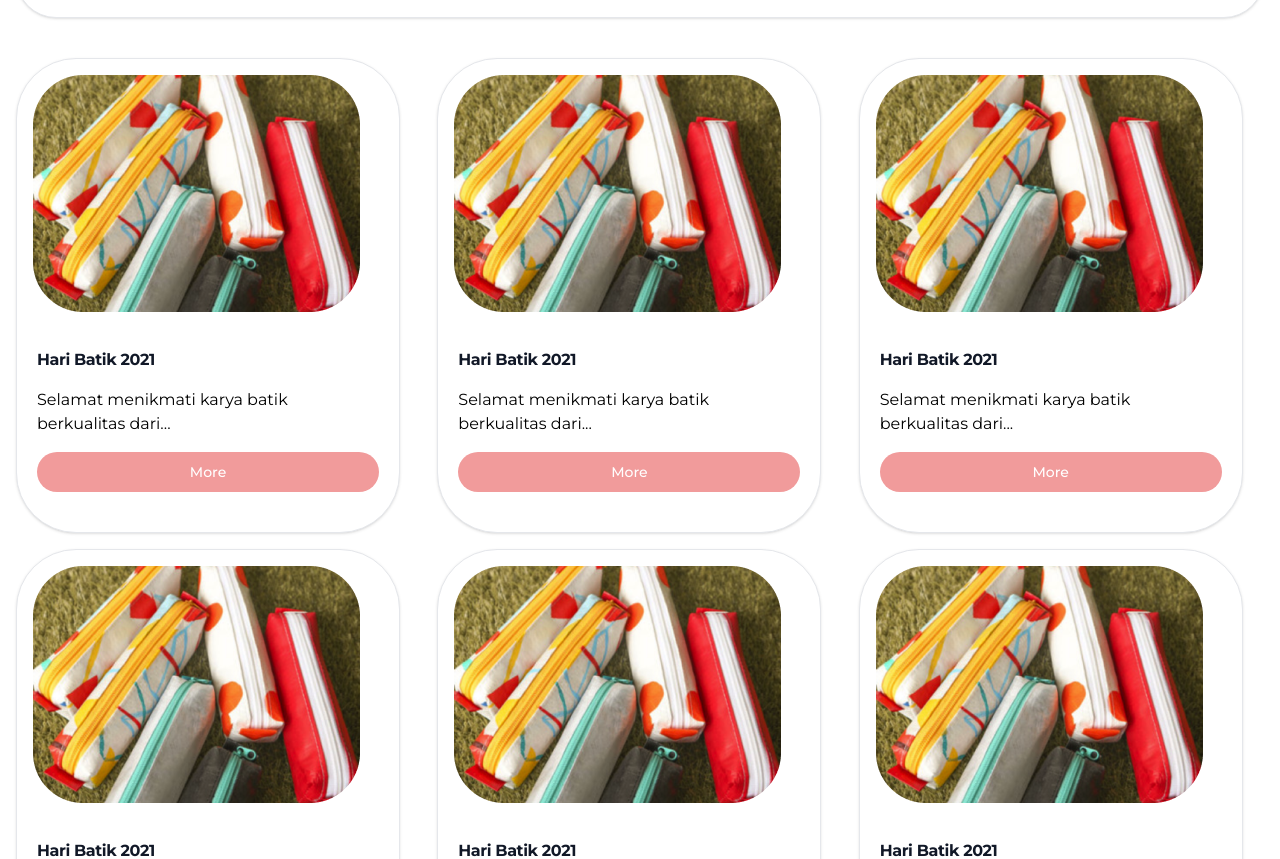
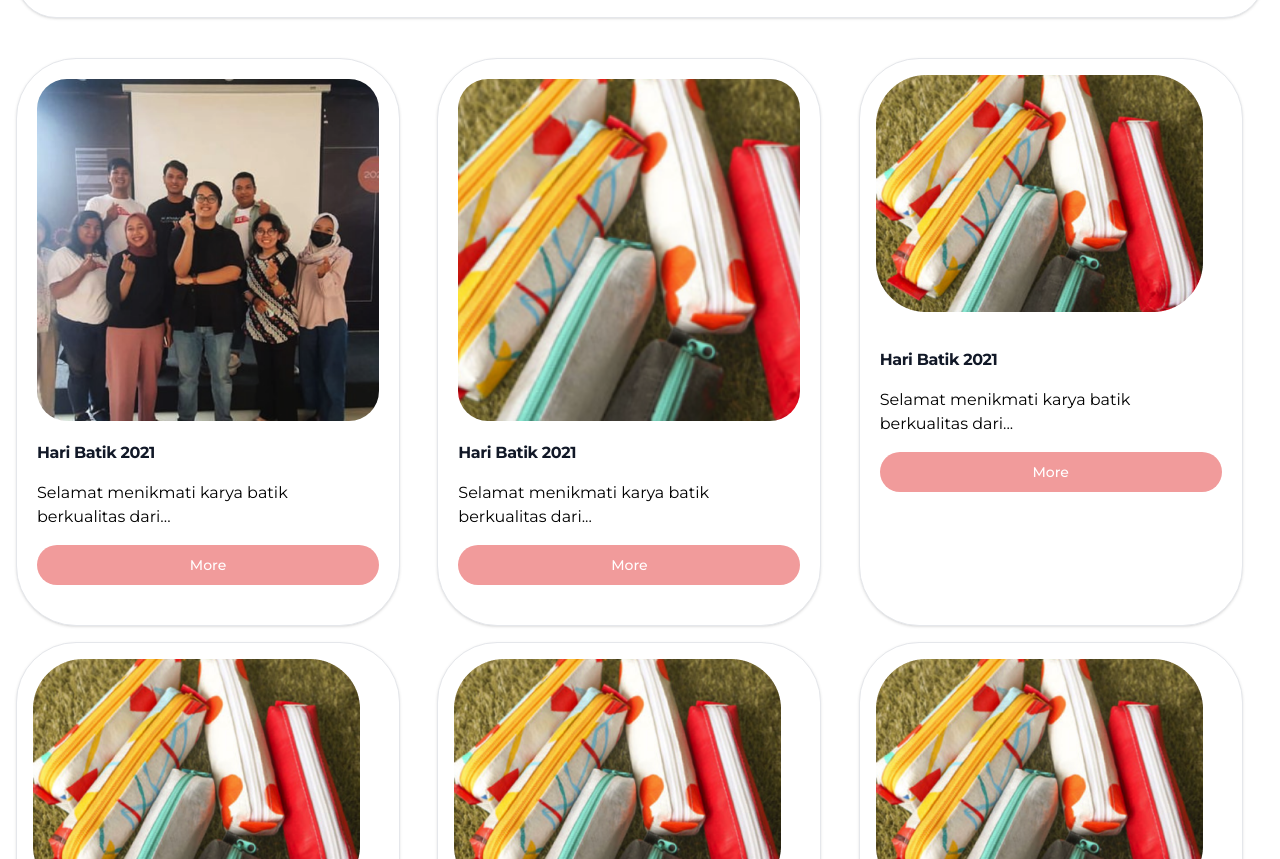
Before and after one commit to FaisholShinryuhachi/slicing-bayu, a website: page berita-publikasi.html in a window 1280 px wide. Shown: the part 1063-1922 px from the top of the page. Drawn offline with nearby package versions, Linux system fonts and the light colour scheme.

Commit message:
Edit Card

```diff
--- a/berita-publikasi.html
+++ b/berita-publikasi.html
@@ -177,7 +177,9 @@
                 <div
                     class="w-full max-w-sm bg-white border border-gray-200 rounded-[60px] shadow dark:bg-gray-800 dark:border-gray-700">
                     <a href="#">
-                        <img class="p-4 rounded-t-lg" src="../dist/img/Rectangle 45.png" alt="product image" />
+                        <!-- <img class="p-4 " src="./dist/img/image 2.png" alt="product image" /> -->
+                        <div class="aspect-square bg-no-repeat bg-cover bg-center m-5 rounded-[30px]"
+                            style="background-image: url('./dist/img/image 2.png');"></div>
                     </a>
                     <div class="px-5 pb-10 mt-5">
                         <h5 class="font-bold text-base tracking-tight text-gray-900 dark:text-white mb-4">Hari Batik
@@ -194,7 +196,9 @@
                 <div
                     class="w-full max-w-sm bg-white border border-gray-200 rounded-[60px] shadow dark:bg-gray-800 dark:border-gray-700">
                     <a href="#">
-                        <img class="p-4 rounded-t-lg" src="../dist/img/Rectangle 45.png" alt="product image" />
+                        <!-- <img class="p-4 " src="./dist/img/image 2.png" alt="product image" /> -->
+                        <div class="aspect-square bg-no-repeat bg-cover bg-center m-5 rounded-[30px]"
+                            style="background-image: url('./dist/img/Rectangle 45.png');"></div>
                     </a>
                     <div class="px-5 pb-10 mt-5">
                         <h5 class="font-bold text-base tracking-tight text-gray-900 dark:text-white mb-4">Hari Batik
@@ -208,6 +212,7 @@
                         </div>
                     </div>
                 </div>
+
                 <div
                     class="w-full max-w-sm bg-white border border-gray-200 rounded-[60px] shadow dark:bg-gray-800 dark:border-gray-700">
                     <a href="#">
```
Also changed, not shown: dist/output.css.
